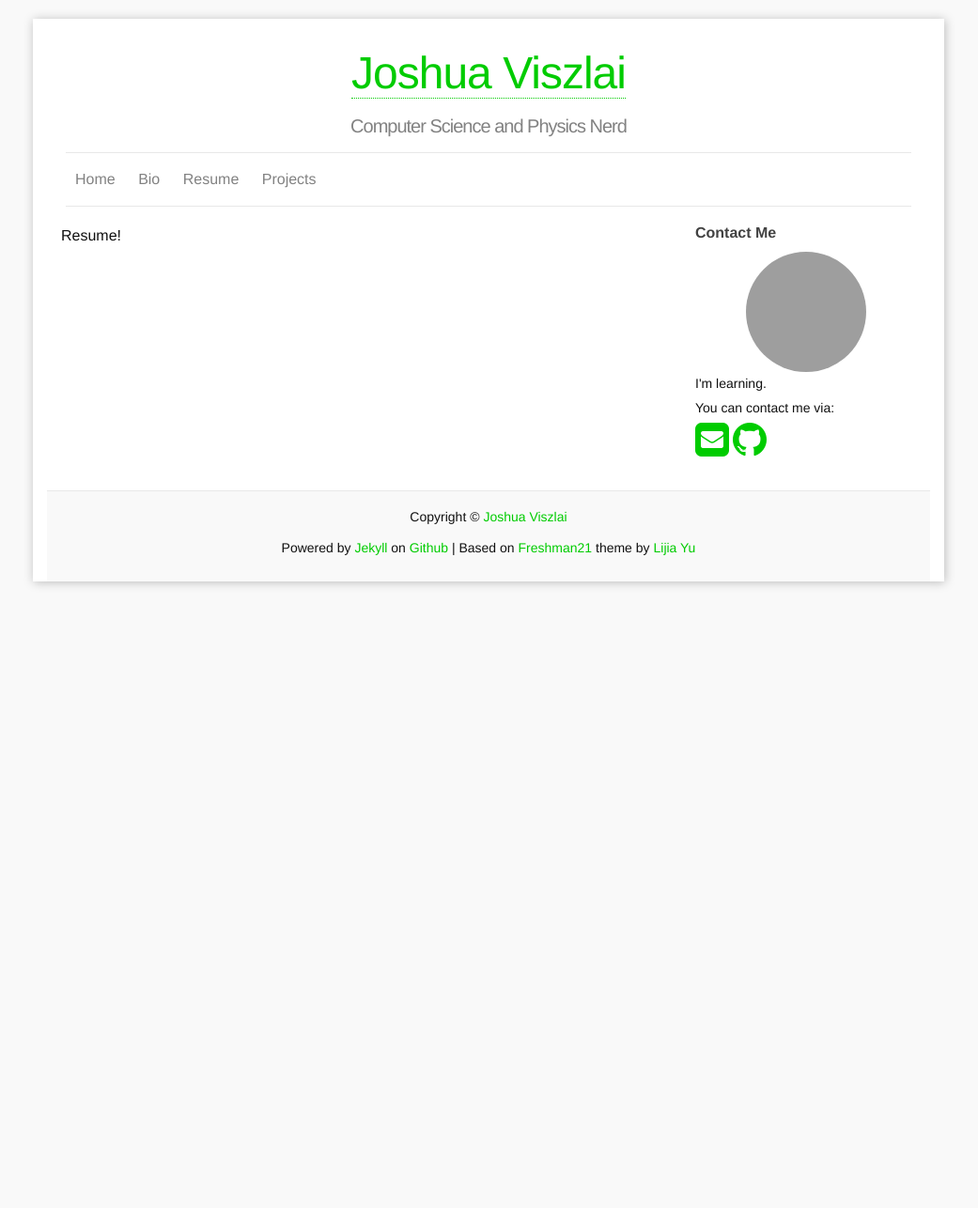
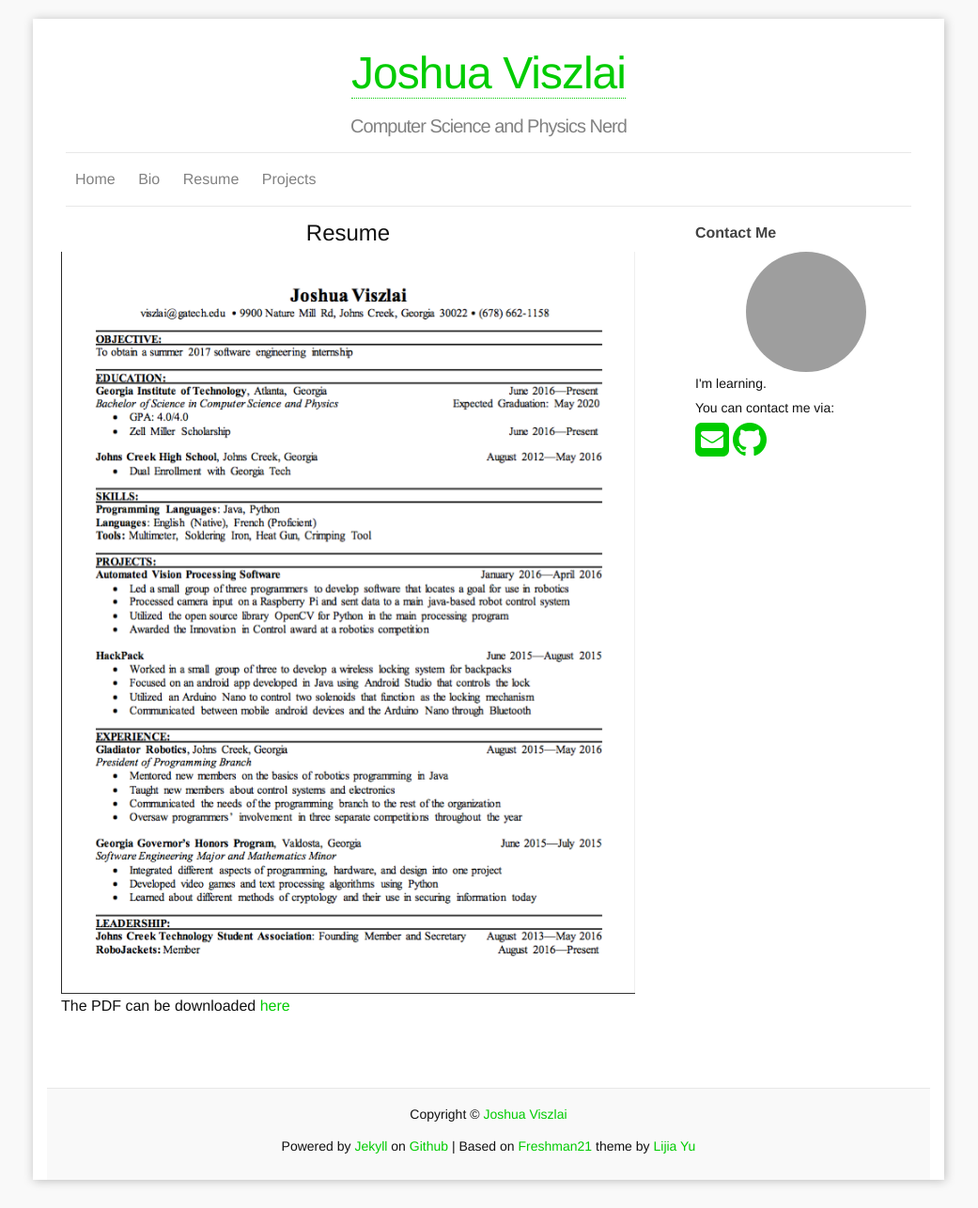
Before and after one commit to jviszlai/jviszlai.github.io, a Jekyll site: the page built from c_resume.md, in a window 1280 px wide. Shown: the whole page at 94% size, without its empty margins (120-1161 px from the left). Built offline with Jekyll 4.4.1, drawn with Linux system fonts in a browser that asks for light colours; before the commit the page ends 900 px from its top, so only the background shows below that; grey boxes are pictures that could not be loaded.

Commit message:
Added Resume with download

```diff
--- a/c_resume.md
+++ b/c_resume.md
@@ -1,7 +1,10 @@
 ---
-layout: page
+layout: default
 title: Resume
 permalink: /resume/
 ---
 
-Resume!
+## <center>Resume</center>
+
+![Resume]({{ site.url }}/downloads/resumeImage.jpg "My Resume")
+The PDF can be downloaded [here]({{ site.url }}/downloads/resume.pdf)
```
Also changed, not shown: downloads/ResumeImage.jpg (added), 4 other files.
